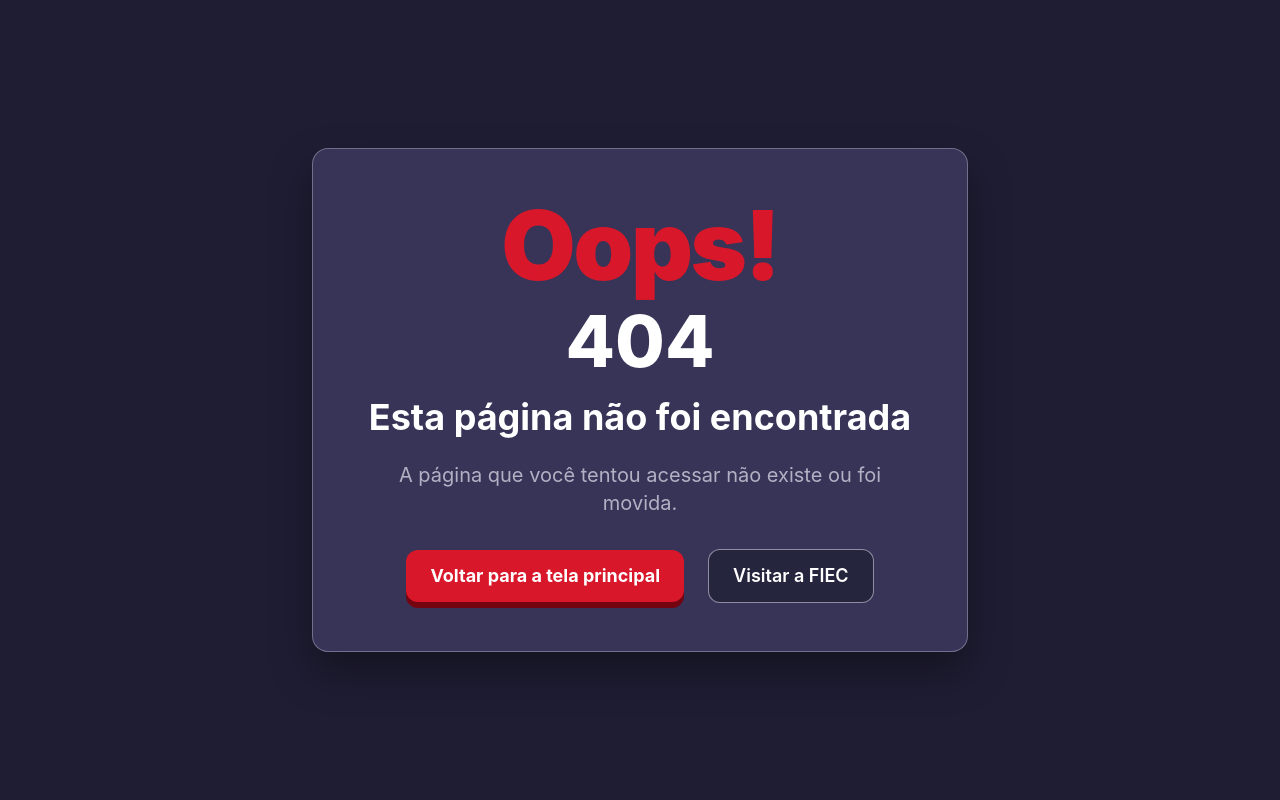
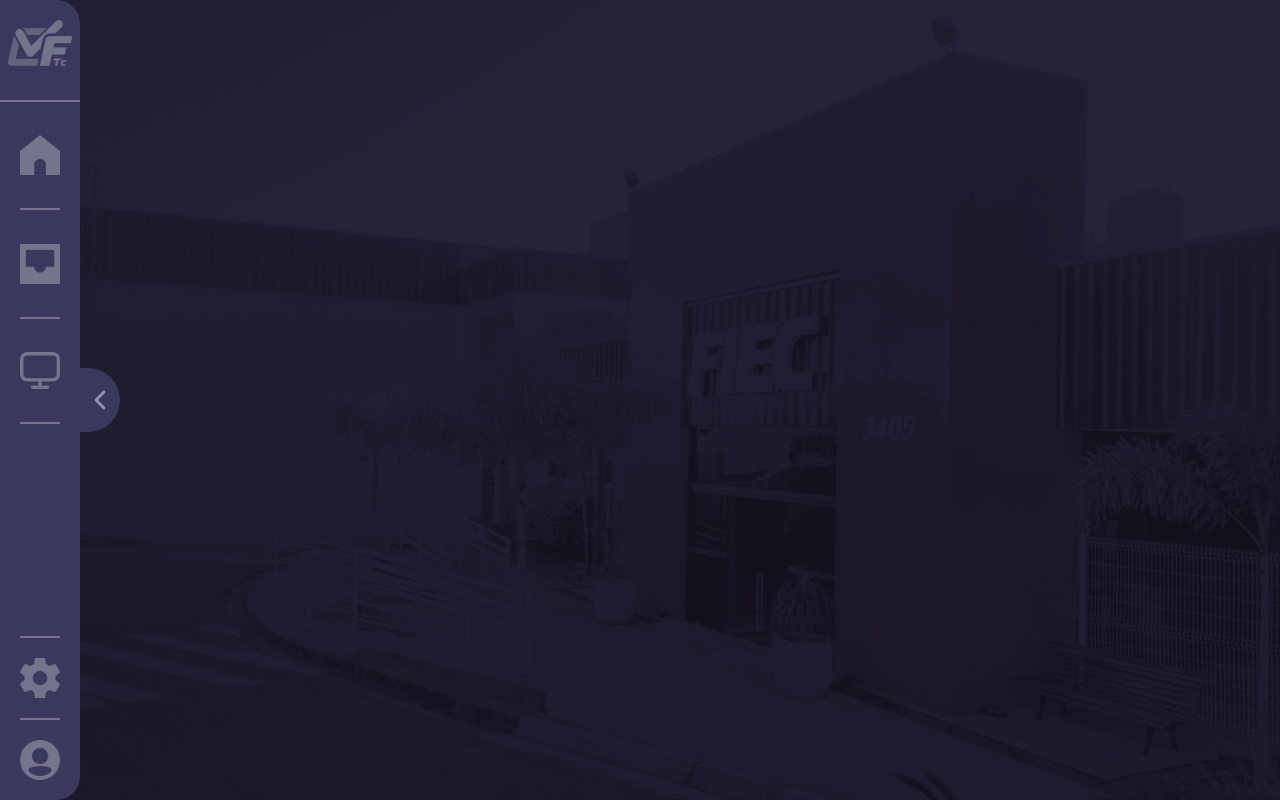
Before and after one commit to enzomlfiec/Fiec-Taskcall, a React (Vite) app in the folder src/frontend/: page /configuracoes in a window 1280 px wide. Before the commit this address had no page. Built offline with nearby package versions, Linux system fonts and the light colour scheme.

Commit message:
Tela de Configurações Iniciada

```diff
--- a/src/frontend/src/App.jsx
+++ b/src/frontend/src/App.jsx
@@ -6,6 +6,7 @@ import TelaPrincipal from "./components/TelaPrincipal";
 import Registro from "./components/Registro";
 import PageNotFound from "./components/PageNotFound";
 import React from "react";
+import Configuracoes from "./components/Configuracoes";
 
 {/* Rotas */ }
 import { Routes, Route } from "react-router-dom";
@@ -39,13 +40,17 @@ function App() {
             setCollapsed={setCollapsed}
           />} />
 
-          <Route path="*" element={<PageNotFound />} />
+
+         <Route  path="/configuracoes" element={<Configuracoes
+         collapsed={collapsed}
+         setCollapsed={setCollapsed}
+         />}/>
+
+         <Route path="*" element={<PageNotFound />} />
 
           {/* Futuras rotas de chamado, usuário e configurações
 
          <Route  path="/chamados" element={<h1 className="text-pri">Chamados</h1>}/>
-
-         <Route  path="/configuracoes" element={<h1 className="text-pri">Configurações</h1>}/>
 
           <Route path="/usuario "element={<h1 className="text-pri">Usuário</h1>} />
        */}
--- a/src/frontend/src/components/Chamado/Inbox/Inbox.jsx
+++ b/src/frontend/src/components/Chamado/Inbox/Inbox.jsx
@@ -1,5 +1,5 @@
 import SideBar from "../../SideBar"
-import Filtros from "../../Filtros"
+import Filtros from "./Filtros"
 import LayoutUsuario from "../../LayoutUsuario"
 
 import mockChamados from "../../../assets/scripts/mock/mockChamados"
--- /dev/null
+++ b/src/frontend/src/components/Configuracoes.jsx
@@ -0,0 +1,19 @@
+import LayoutUsuario from "./LayoutUsuario"
+import SideBar from "./SideBar"
+
+
+const Configuracoes = ({collapsed, setCollapsed}) => {
+
+    return(
+        <div>
+            <div className=" flex z-10 min-h-screen w-full bg-[url(public/assets/login2.png)] bg-cover bg-center justify-center items-stretch overflow-x-hidden overflow-y-auto lg:overflow-y-hidden">
+                <SideBar
+                collapsed={collapsed}
+                setCollapsed={setCollapsed}
+            />
+           </div>
+        </div>
+    )
+}
+
+export default Configuracoes
```
Also changed, not shown: src/frontend/src/components/Chamado/Inbox/Filtros.jsx (renamed from src/frontend/src/components/Filtros.jsx).
